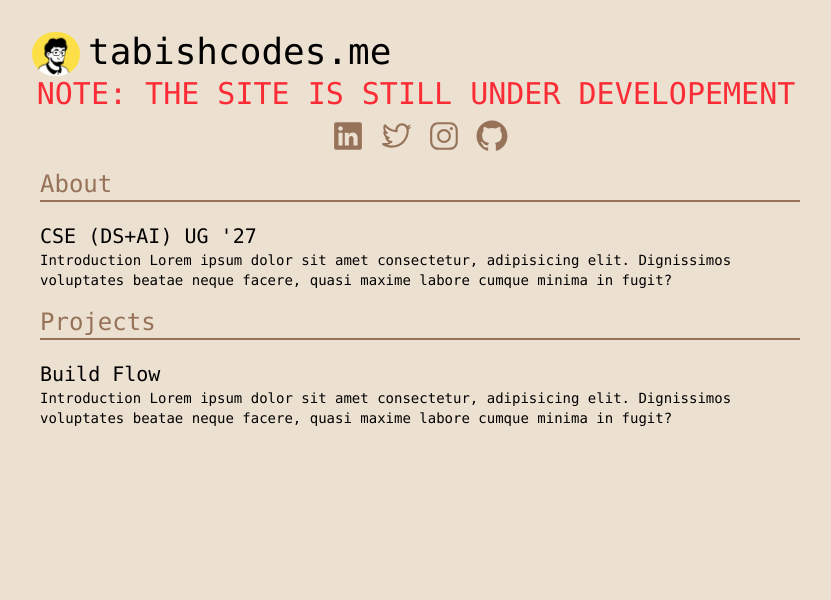
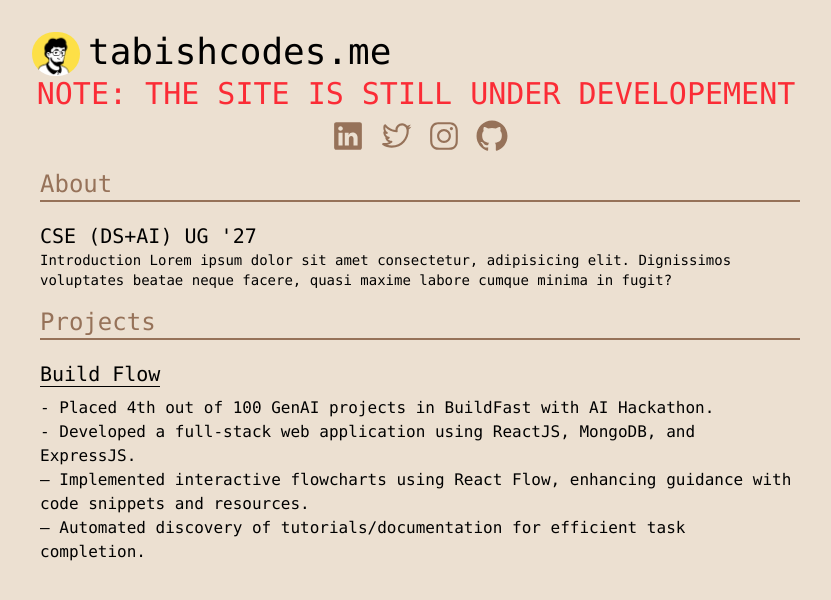
Before and after one commit to m-tabish/tabishcodes, a React (Vite) app: page / in a window 1280 px wide. Shown: the top 600 px of the page, without its empty margins (224-1055 px from the left). Built offline with nearby package versions, Linux system fonts and the light colour scheme.

Commit message:
updated projects

```diff
--- a/src/App.jsx
+++ b/src/App.jsx
@@ -16,7 +16,7 @@ function App() {
           <img src={profile} alt="my-image" className='w-12 rounded-full' />
           <h1 className='  text-4xl '>tabishcodes.me </h1>
         </nav>
-          <p className='text-3xl text-center text-red-500'>NOTE: THE SITE IS STILL UNDER DEVELOPEMENT</p>
+        <p className='text-3xl text-center text-red-500'>NOTE: THE SITE IS STILL UNDER DEVELOPEMENT</p>
 
         {/* Socials */}
         <section className=' ml-2 self-center sticky'>
@@ -43,8 +43,13 @@ function App() {
         <section className=' mt-4 ml-2 self-start '>
           <div className='font-mono text-2xl  border-b-2 font-extralight text-[#967259]'>Projects
           </div>
-          <div className=' mt-5'><a className='text-xl' href='https://buildflow-omega.vercel.app/' target='_blank'>Build Flow</a>
-            <p className='text-sm'>Introduction Lorem ipsum dolor sit amet consectetur, adipisicing elit. Dignissimos voluptates beatae neque facere, quasi maxime labore cumque minima in fugit?</p>
+          <div className=' mt-5'>
+          <a className='border-b-1 text-xl' href='https://buildflow-omega.vercel.app/' target='_blank'>Build Flow</a>
+            <p className='mt-2'>- Placed 4th out of 100 GenAI projects in BuildFast with AI Hackathon. </p>
+            <p>- Developed a full-stack web application using ReactJS, MongoDB, and ExpressJS.</p>
+            <p>– Implemented interactive flowcharts using React Flow, enhancing guidance with code snippets and resources.</p>
+            <p>– Automated discovery of tutorials/documentation for efficient task completion.</p>
+
           </div>
 
         </section>
```
